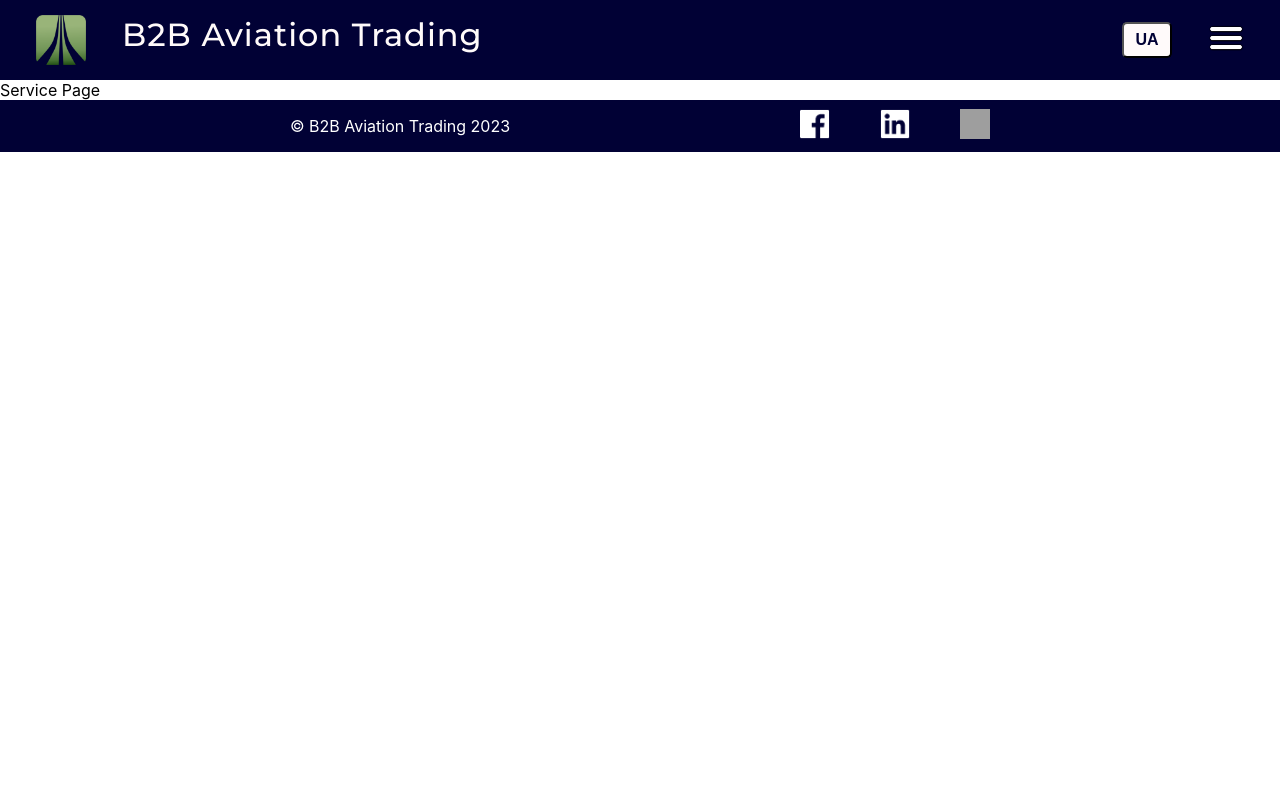
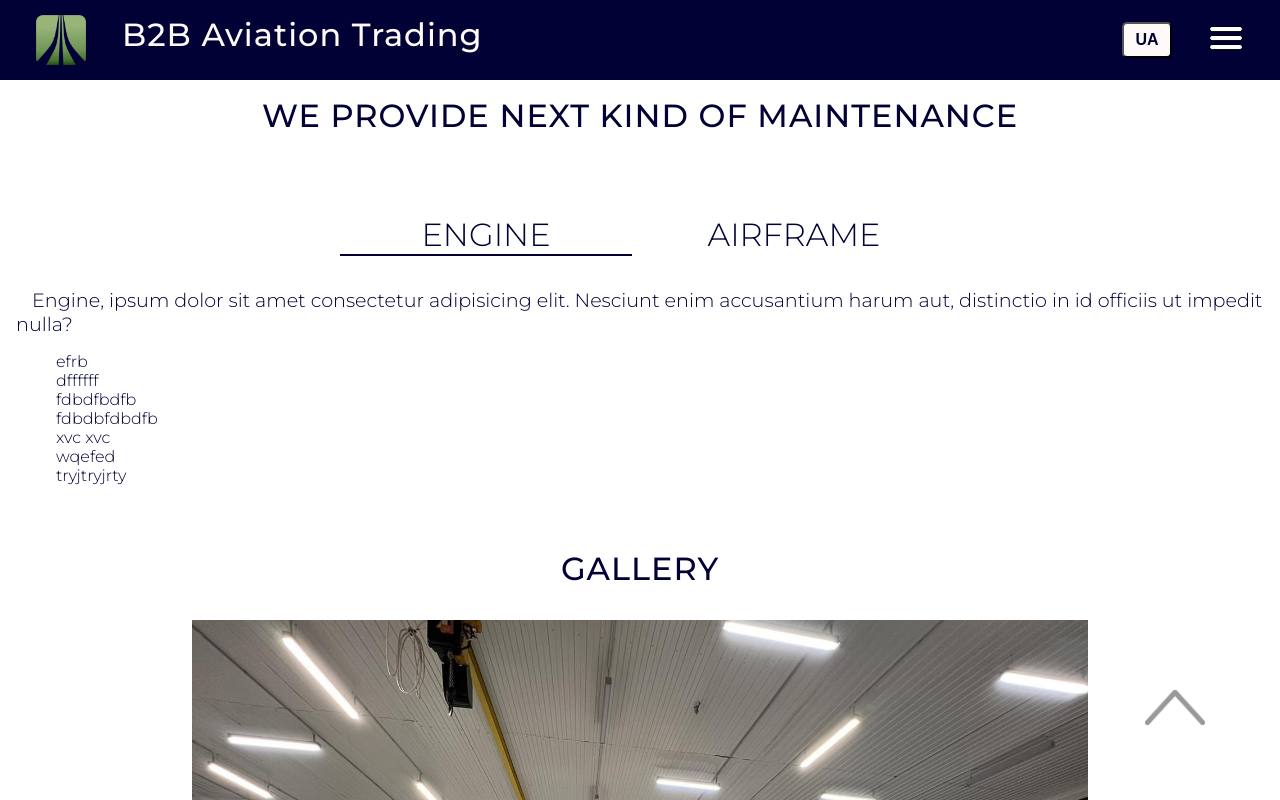
Before and after one commit to Zakatsiura/b2b_site, a React (Create React App) app: page /service in a window 1280 px wide. Shown: the top 800 px of the page. Built offline with nearby package versions, Linux system fonts and the light colour scheme; grey boxes are pictures that could not be loaded.

Commit message:
Add tabs and start Service

```diff
--- a/src/components/Main/Main.tsx
+++ b/src/components/Main/Main.tsx
@@ -77,9 +77,7 @@ const Main: React.FC = () => {
                         {locales[language].main__p5}
                     </p>
                     <hr />
-                    <br />
                     <MainSlider />
-                    <br />
                     <hr />
                 </div>
                 <Partners />
--- a/src/components/MainSlider/MainSlider.module.css
+++ b/src/components/MainSlider/MainSlider.module.css
@@ -4,4 +4,5 @@
     margin: 0 auto;
     transition: opacity 0.5s ease-in-out;
     max-height: 700px;
+    margin: 2rem auto;
 }
--- /dev/null
+++ b/src/components/Service/Service.module.css
@@ -0,0 +1,16 @@
+.service__wrapper {
+    max-width: 1400px;
+    margin: 1rem auto;
+    font-family: 'Montserrat', sans-serif;
+    font-weight: 300;
+    color: rgb(1, 1, 53);
+}
+
+.service__title {
+    text-align: center;
+    font-size: 2rem;
+    text-transform: uppercase;
+    font-weight: 500;
+    letter-spacing: 1px;
+    margin-bottom: 2rem;
+}
--- /dev/null
+++ b/src/components/Service/Service.tsx
@@ -0,0 +1,35 @@
+import { useContext } from 'react';
+
+import style from './Service.module.css';
+import { LanguageContext } from '../LanguageSwitcher/LanguageSwitcher';
+import { locales } from '../../locales/locales';
+import { Tabs } from '../Tabs/Tabs';
+import { MainSlider } from '../MainSlider/MainSlider';
+import { ScrollToTopButton } from '../ScrollToTopButton/ScrollToTopButton';
+
+const Service = () => {
+    const languageContext = useContext(LanguageContext);
+
+    if (!languageContext) {
+        return null;
+    }
+
+    const { language } = languageContext;
+    return (
+        <div>
+            <div className={style.service__wrapper}>
+                <div className={style.service__title}>
+                    {locales[language].service__title}
+                </div>
+                <Tabs />
+                <div className={style.service__title}>
+                    {locales[language].service__gallery}
+                </div>
+                <MainSlider />
+                <ScrollToTopButton />
+            </div>
+        </div>
+    );
+};
+
+export { Service };
--- /dev/null
+++ b/src/components/Tabs/Tabs.module.css
@@ -0,0 +1,61 @@
+.tabs__wrapper {
+    margin: 0 auto 2rem;
+    padding: 1rem;
+    text-align: left;
+    font-family: 'Montserrat', sans-serif;
+    font-weight: 300;
+    color: rgb(1, 1, 53);
+}
+
+.tabs__title {
+    display: flex;
+    justify-content: space-evenly;
+    text-align: center;
+    gap: 1rem;
+    padding: 0;
+    max-width: 600px;
+    margin: 2rem auto;
+}
+
+.tabs__title_item {
+    font-size: 2rem;
+    list-style-type: none;
+    width: 300px;
+    cursor: pointer;
+    margin: 0 auto;
+    border-bottom: 2px solid transparent;
+}
+
+.tabs__title_item_active {
+    font-size: 2rem;
+    list-style-type: none;
+    width: 300px;
+    cursor: pointer;
+    margin: 0 auto;
+    border-bottom: 2px solid rgb(1, 1, 53);
+}
+
+.tabs__title_item:hover {
+    color: rgb(29, 29, 236);
+}
+
+.tabs__content {}
+
+.tabs__card {
+    margin: 1rem auto;
+}
+
+.tabs__none {
+    display: none;
+}
+
+.tabs__card_text {
+    font-size: 1.2rem;
+    padding-bottom: 1rem;
+    text-indent: 1rem;
+}
+
+.tabs__card_item {
+    list-style-type: none;
+    font-size: 1rem;
+}
--- /dev/null
+++ b/src/components/Tabs/Tabs.tsx
@@ -0,0 +1,92 @@
+import { useState, useContext } from 'react';
+
+import { LanguageContext } from '../LanguageSwitcher/LanguageSwitcher';
+import { locales } from '../../locales/locales';
+import style from './Tabs.module.css';
+
+const Tabs = () => {
+    const [toggle, setToggle] = useState(1);
+
+    function updateToggle(id: number) {
+        setToggle(id);
+    }
+
+    const languageContext = useContext(LanguageContext);
+
+    if (!languageContext) {
+        return null;
+    }
+
+    const { language } = languageContext;
+
+    return (
+        <div className={style.tabs__wrapper}>
+            <ul className={style.tabs__title}>
+                <li
+                    className={
+                        toggle === 1
+                            ? style.tabs__title_item_active
+                            : style.tabs__title_item
+                    }
+                    onClick={() => updateToggle(1)}
+                >
+                    {locales[language].tabs__title1}
+                </li>
+                <li
+                    className={
+                        toggle === 2
+                            ? style.tabs__title_item_active
+                            : style.tabs__title_item
+                    }
+                    onClick={() => updateToggle(2)}
+                >
+                    {locales[language].tabs__title2}
+                </li>
+            </ul>
+            <div className={style.tabs__content}>
+                <div
+                    className={
+                        toggle === 1 ? style.tabs__card : style.tabs__none
+                    }
+                >
+                    <p className={style.tabs__card_text}>
+                        Engine, ipsum dolor sit amet consectetur adipisicing
+                        elit. Nesciunt enim accusantium harum aut, distinctio in
+                        id officiis ut impedit nulla?
+                    </p>
+                    <ul>
+                        <li className={style.tabs__card_item}>efrb</li>
+                        <li className={style.tabs__card_item}>dffffff</li>
+                        <li className={style.tabs__card_item}>fdbdfbdfb</li>
+                        <li className={style.tabs__card_item}>fdbdbfdbdfb</li>
+                        <li className={style.tabs__card_item}>xvc xvc </li>
+                        <li className={style.tabs__card_item}>wqefed</li>
+                        <li className={style.tabs__card_item}>tryjtryjrty</li>
+                    </ul>
+                </div>
+                <div
+                    className={
+                        toggle === 2 ? style.tabs__card : style.tabs__none
+                    }
+                >
+                    <p className={style.tabs__card_text}>
+                        Aircraft ipsum dolor sit amet consectetur adipisicing
+                        elit. Consectetur magnam id hic harum eum. Corporis nam
+                        tempora impedit aspernatur a enim corrupti nobis
+                        ratione, sunt maxime omnis officia blanditiis quibusdam
+                        alias. Impedit hic molestiae sunt eos, ut eveniet ipsum
+                        labore eaque fugiat iusto ad nam?
+                    </p>
+                    <ul>
+                        <li className={style.tabs__card_item}>ewfr</li>
+                        <li className={style.tabs__card_item}>dfgbdfb</li>
+                        <li className={style.tabs__card_item}>sdvsdv</li>
+                        <li className={style.tabs__card_item}>fdgbdgbn</li>
+                    </ul>
+                </div>
+            </div>
+        </div>
+    );
+};
+
+export { Tabs };
--- a/src/locales/en.json
+++ b/src/locales/en.json
@@ -13,5 +13,9 @@
     "contact__phone": "Phone:",
     "contact__p2": "We look forward to hearing from you and providing you with the assistance you need.",
     "contact__location": "OUR LOCATION:",
-    "contact__location__p1": "Use the interactive map below to navigate your way here. We look forward to welcoming you!"
+    "contact__location__p1": "Use the interactive map below to navigate your way here. We look forward to welcoming you!",
+    "service__title": "We provide next kind of maintenance",
+    "service__gallery": "GALLERY",
+    "tabs__title1": "ENGINE",
+    "tabs__title2": "AIRFRAME"
 }
--- a/src/locales/ua.json
+++ b/src/locales/ua.json
@@ -13,5 +13,9 @@
     "contact__phone": "Телефон:",
     "contact__p2": "Ми з нетерпінням чекаємо на Вас та надамо інформацію, яку Ви потребуєте.",
     "contact__location": "НАШЕ РОЗТАШУВАННЯ:",
-    "contact__location__p1": "Скористайтеся інтерактивною картою нижче, щоб дістатися нас. Ми з нетерпінням чекаємо на Вас!"
+    "contact__location__p1": "Скористайтеся інтерактивною картою нижче, щоб дістатися нас. Ми з нетерпінням чекаємо на Вас!",
+    "service__title": "Ми виконуємо наступні роботи:",
+    "service__gallery": "ГАЛЕРЕЯ",
+    "tabs__title1": "ДВИГУН",
+    "tabs__title2": "ВЕРТОЛІТ"
 }
--- a/src/pages/ServicePage.tsx
+++ b/src/pages/ServicePage.tsx
@@ -1,5 +1,11 @@
-function ServicePage() {
-    return <div>Service Page</div>;
-}
+import { Service } from '../components/Service/Service';
+
+const ServicePage = () => {
+    return (
+        <div>
+            <Service />
+        </div>
+    );
+};
 
 export { ServicePage };
```
